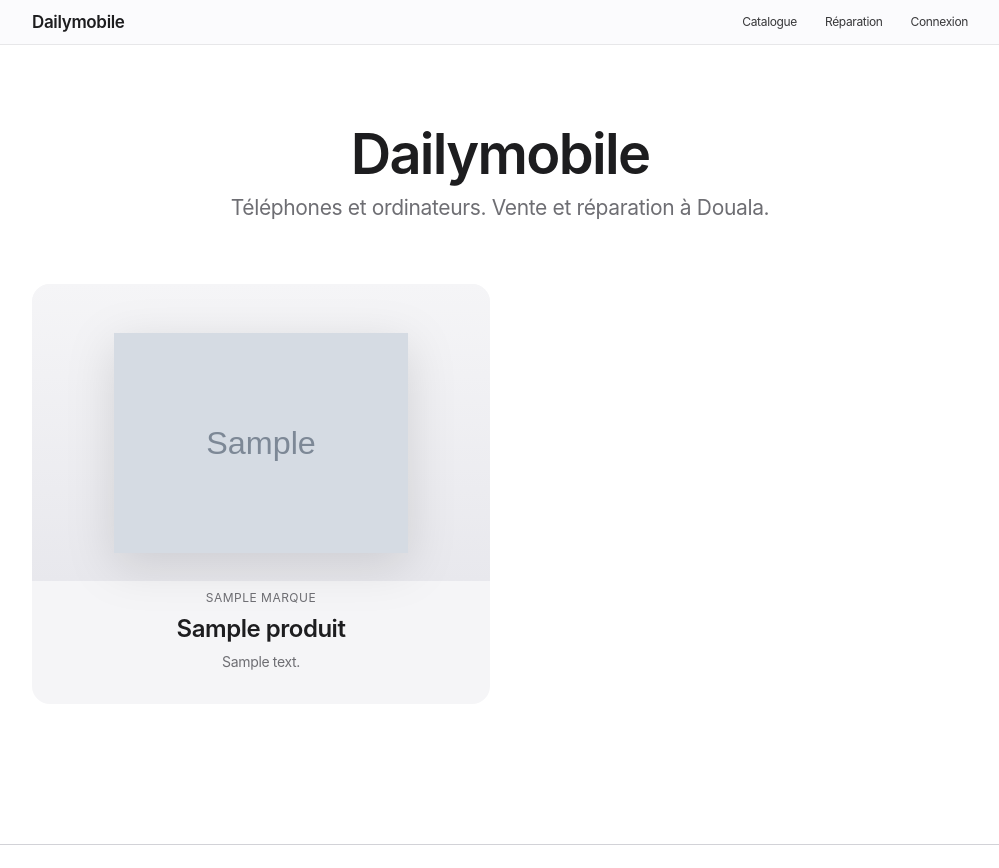
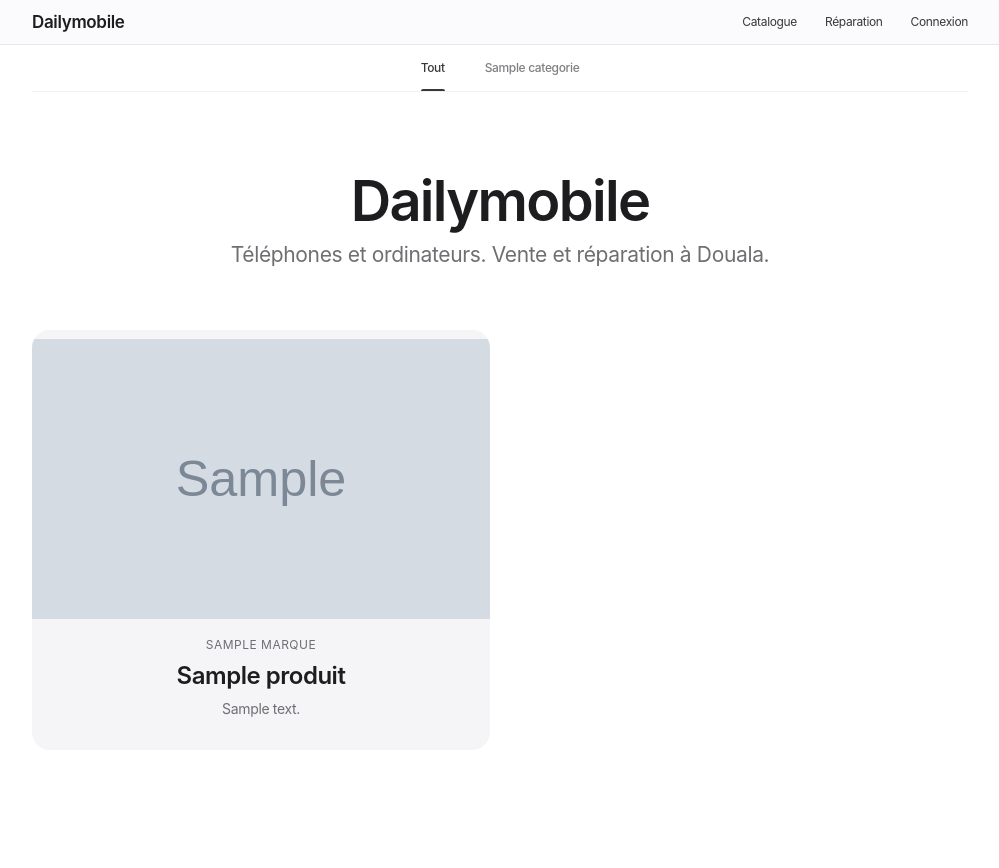
Before and after one commit to Evijo30-max/dailymobile, a Django app: page / in a window 1280 px wide. Shown: the top 868 px of the page, without its empty margins (140-1139 px from the left). Run offline with Django 5.2, Linux system fonts and the light colour scheme; tables that the repository leaves empty hold one stand-in row (values such as "Sample post"); grey boxes marked "Sample" are stand-in pictures.

Commit message:
barre de categorie de catalogue

```diff
--- a/catalogue/views.py
+++ b/catalogue/views.py
@@ -50,18 +50,32 @@ class ProduitDetailView(generics.RetrieveAPIView):
         )
 
 
+from django.shortcuts import render, get_object_or_404
+from django.views import View
+from .models import Produit, Categorie
+
+
 class CatalogueListWebView(View):
-    """Page publique : liste des produits."""
+    def get(self, request):
+        categories = Categorie.objects.filter(actif=True).order_by('nom')
+        slug_cat = request.GET.get('categorie')
 
-    def get(self, request):
         produits = (
             Produit.objects
             .filter(actif=True)
             .select_related('id_marque')
             .order_by('nom')
         )
+
+        categorie_active = None
+        if slug_cat:
+            categorie_active = get_object_or_404(Categorie, slug=slug_cat, actif=True)
+            produits = produits.filter(categories=categorie_active)
+
         return render(request, 'catalogue/liste.html', {
             'produits': produits,
+            'categories': categories,
+            'categorie_active': categorie_active,
         })
 
 
--- a/templates/base.html
+++ b/templates/base.html
@@ -136,16 +136,18 @@
             display: flex;
             align-items: center;
             justify-content: center;
-            padding: 40px 24px 20px;
-            background: linear-gradient(180deg, #f5f5f7 0%, #e8e8ed 100%);
-            min-height: 260px;
+            padding: 0;                    /* plus de padding interne */
+            background: #f5f5f7;
+            min-height: 280px;
+            overflow: hidden;
         }
 
         .product-card img {
-            max-width: 100%;
-            max-height: 220px;
-            object-fit: contain;
-            filter: drop-shadow(0 12px 24px rgba(0,0,0,0.12));
+            width: 100%;
+            height: 280px;
+            object-fit: cover;             /* remplit toute la zone */
+            object-position: center;
+            filter: none;
         }
 
         .product-card .img-placeholder {
@@ -297,18 +299,20 @@
         .detail-hero .img-wrap {
             background: var(--bg-alt);
             border-radius: var(--radius);
-            padding: 48px;
+            padding: 0;
             display: flex;
             align-items: center;
             justify-content: center;
-            min-height: 360px;
+            min-height: 400px;
+            overflow: hidden;
         }
 
         .detail-hero img {
-            max-width: 100%;
-            max-height: 320px;
-            object-fit: contain;
-            filter: drop-shadow(0 20px 40px rgba(0,0,0,0.15));
+            width: 100%;
+            height: 400px;
+            object-fit: cover;
+            object-position: center;
+            filter: none;
         }
 
         .detail-hero h1 {
@@ -336,6 +340,82 @@
             font-weight: 600;
             letter-spacing: -0.02em;
         }
+
+
+        /* ===== Subnav catégories style Apple ===== */
+        .category-bar {
+            background: rgba(255,255,255,0.72);
+            backdrop-filter: saturate(180%) blur(16px);
+            -webkit-backdrop-filter: saturate(180%) blur(16px);
+            border-bottom: 1px solid rgba(0,0,0,0.06);
+            position: sticky;
+            top: 44px; /* hauteur du header */
+            z-index: 998;
+        }
+
+        .category-bar-inner {
+            max-width: 980px;
+            margin: 0 auto;
+            padding: 0 22px;
+            display: flex;
+            gap: 8px;
+            overflow-x: auto;
+            scrollbar-width: none;
+            -ms-overflow-style: none;
+        }
+
+        .category-bar-inner::-webkit-scrollbar {
+            display: none;
+        }
+
+        .category-pill {
+            flex-shrink: 0;
+            display: inline-flex;
+            align-items: center;
+            padding: 14px 16px;
+            font-size: 12px;
+            font-weight: 500;
+            color: var(--text-secondary);
+            text-decoration: none;
+            position: relative;
+            transition: color 0.2s ease;
+            white-space: nowrap;
+        }
+
+        .category-pill:hover {
+            color: var(--text);
+        }
+
+        .category-pill.active {
+            color: var(--text);
+        }
+
+        /* Trait animé sous la catégorie active */
+        .category-pill.active::after {
+            content: '';
+            position: absolute;
+            left: 16px;
+            right: 16px;
+            bottom: 0;
+            height: 2px;
+            background: var(--text);
+            border-radius: 2px 2px 0 0;
+            animation: pill-in 0.25s ease;
+        }
+
+        @keyframes pill-in {
+            from {
+                transform: scaleX(0.4);
+                opacity: 0;
+            }
+            to {
+                transform: scaleX(1);
+                opacity: 1;
+            }
+        }
+
+
+
     </style>
     {% block extra_css %}{% endblock %}
 </head>
--- a/templates/catalogue/liste.html
+++ b/templates/catalogue/liste.html
@@ -1,11 +1,34 @@
 {% extends "base.html" %}
-
-{% block title %}Dailymobile — Boutique & Réparation{% endblock %}
+{% block title %}Catalogue — Dailymobile{% endblock %}
 
 {% block content %}
+
+{% if categories %}
+<nav class="category-bar">
+    <div class="category-bar-inner">
+        <a href="{% url 'web-catalogue' %}"
+           class="category-pill {% if not categorie_active %}active{% endif %}">
+            Tout
+        </a>
+        {% for cat in categories %}
+        <a href="{% url 'web-catalogue' %}?categorie={{ cat.slug }}"
+           class="category-pill {% if categorie_active and categorie_active.id_categorie == cat.id_categorie %}active{% endif %}">
+            {{ cat.nom }}
+        </a>
+        {% endfor %}
+    </div>
+</nav>
+{% endif %}
+
 <section class="hero">
-    <h1>Dailymobile</h1>
-    <p class="subtitle">Téléphones et ordinateurs. Vente et réparation à Douala.</p>
+    <h1>{% if categorie_active %}{{ categorie_active.nom }}{% else %}Dailymobile{% endif %}</h1>
+    <p class="subtitle">
+        {% if categorie_active and categorie_active.description %}
+            {{ categorie_active.description }}
+        {% else %}
+            Téléphones et ordinateurs. Vente et réparation à Douala.
+        {% endif %}
+    </p>
 </section>
 
 {% if produits %}
@@ -31,7 +54,7 @@
 </div>
 {% else %}
 <p class="text-center" style="color: var(--text-secondary); padding: 80px 0;">
-    Aucun produit pour le moment.
+    Aucun produit dans cette catégorie.
 </p>
 {% endif %}
 {% endblock %}
```
